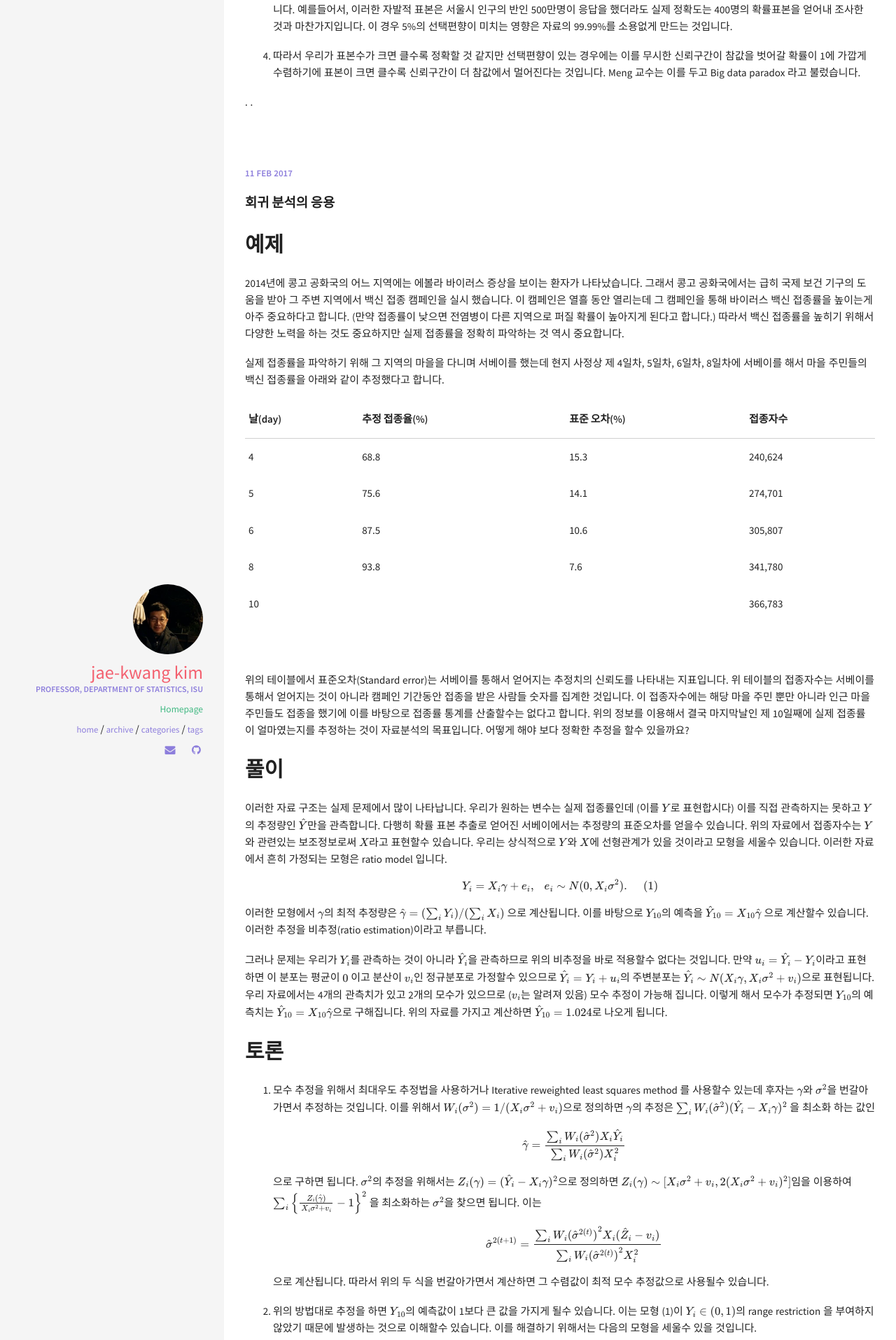
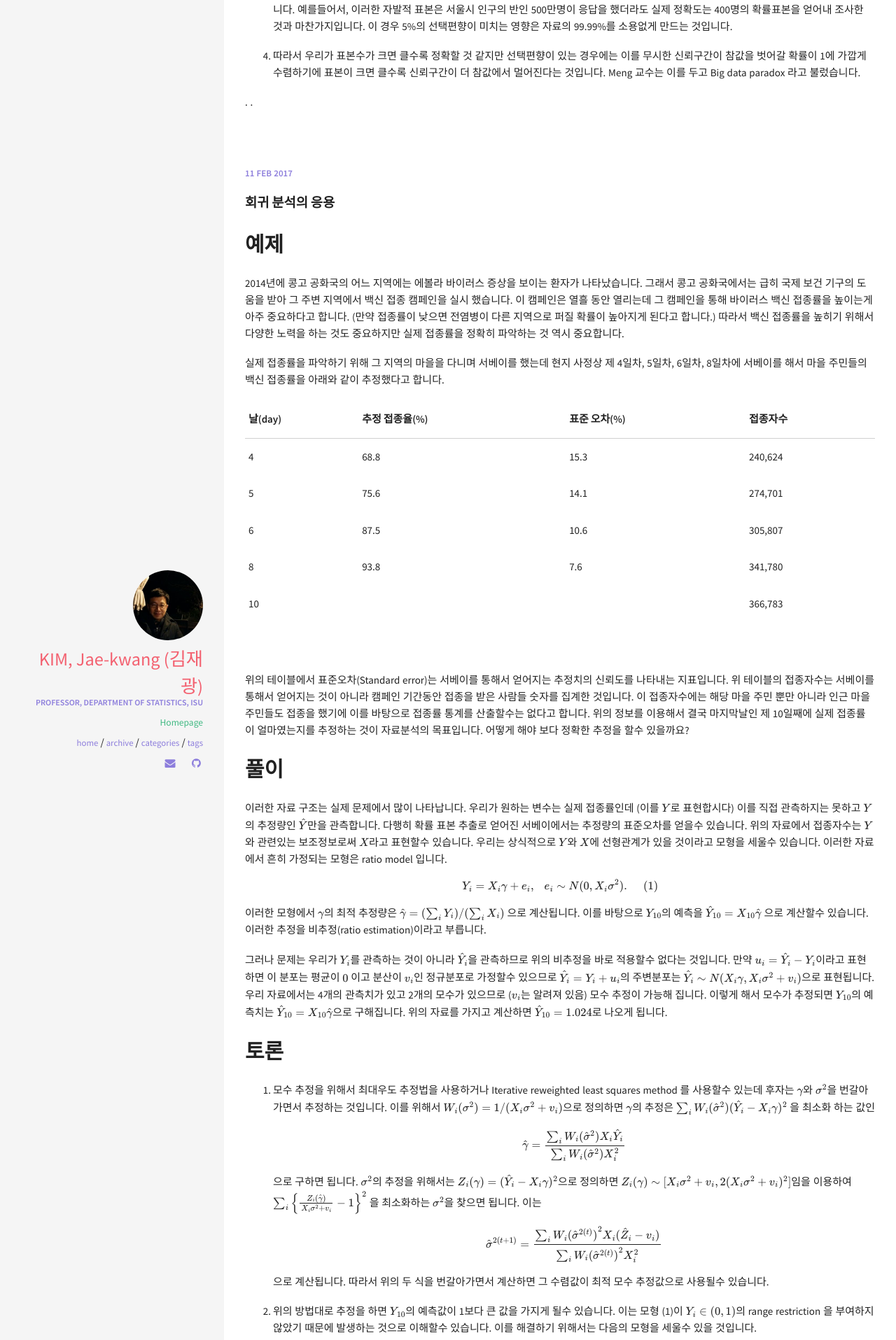
Before and after one commit to kim00020/kim00020.github.io, a Jekyll site: the page built from index.html, in a window 1280 px wide. Shown: the part 1501-3416 px from the top of the page at 70% size. Built offline with Jekyll 4.4.1, drawn with Linux system fonts in a browser that asks for light colours; formulas are drawn with MathJax 3.

Commit message:
customize name format

```diff
--- a/_config.yml
+++ b/_config.yml
@@ -33,7 +33,7 @@ kramdown:
 ####################################
 #
 owner:
-  name: Jae-kwang Kim
+  name: KIM, Jae-kwang (김재광)
   avatar: leonids-logo.jpg
   job: "Professor, Department of Statistics, ISU"
   bio: https://sites.google.com/view/jaekwangkim/home
--- a/_sass/pages/_layout.scss
+++ b/_sass/pages/_layout.scss
@@ -30,7 +30,7 @@
     display: block;
     color: #F36170;
     font-size: 1.75em;
-    text-transform: lowercase;
+/*    text-transform: lowercase;*/
   }
   .author_job {
     display: block;
```
